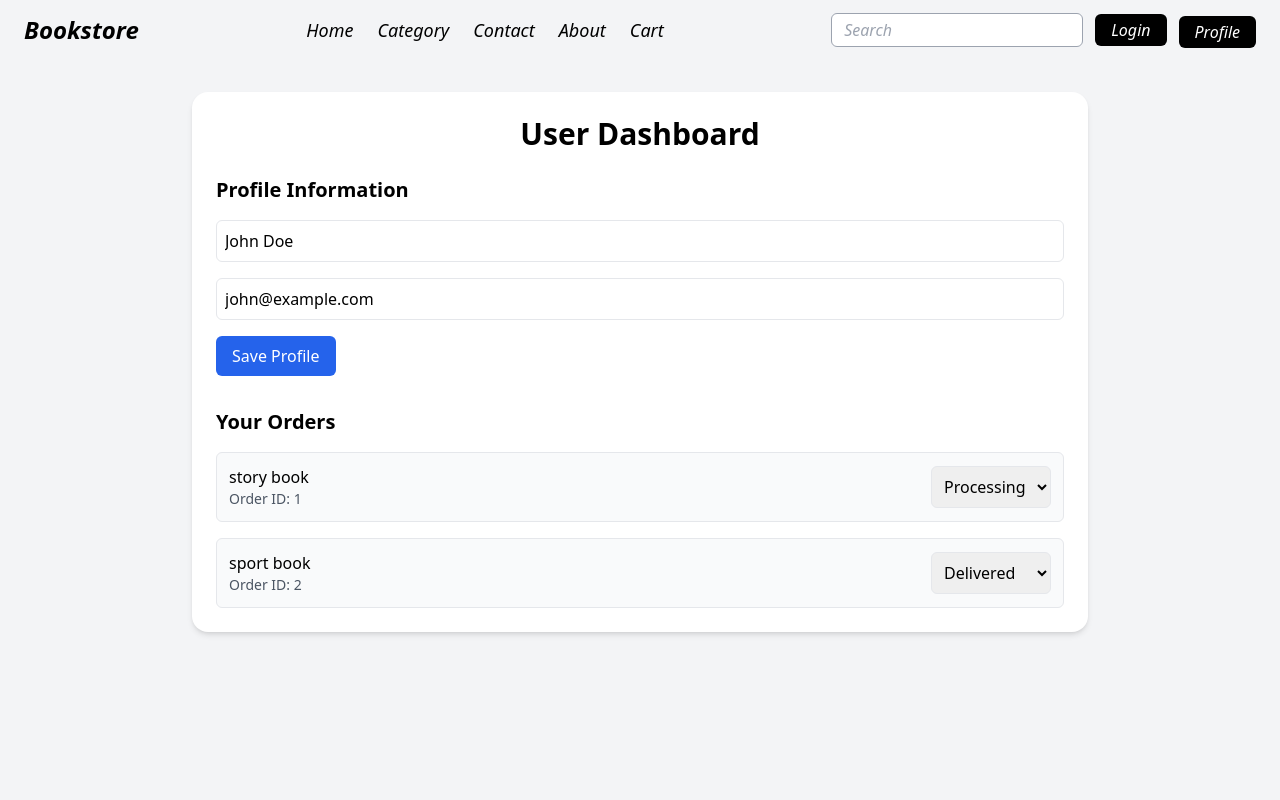
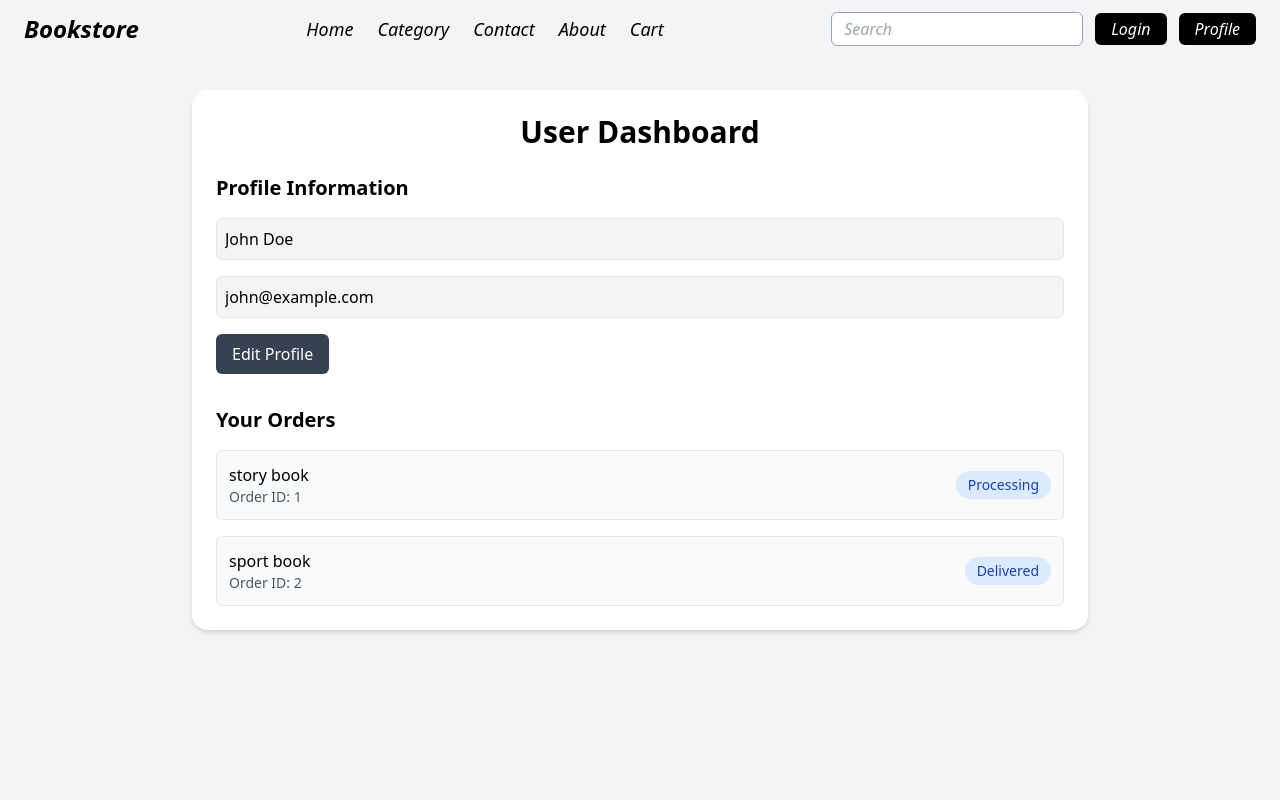
Before and after one commit to Syed-07dz/Book-Store-React, a React (Vite) app: page /profile in a window 1280 px wide. Shown: the top 800 px of the page. Built offline with nearby package versions, Linux system fonts and the light colour scheme.

Commit message:
some changes in profile page

```diff
--- a/src/components/Navbar.jsx
+++ b/src/components/Navbar.jsx
@@ -35,7 +35,7 @@ const Navbar = () => {
             Login
           </button>
           <button
-            className=" bg-black text-white  px-4 py-1 rounded-md italic hover:bg-gray-800 mt-1"
+            className=" bg-black text-white  px-4 py-1 rounded-md italic hover:bg-gray-800 "
             onClick={() => navigate("/Profile")}
           >
             Profile
--- a/src/components/Profile.jsx
+++ b/src/components/Profile.jsx
@@ -6,7 +6,9 @@ function Profile() {
     email: "john@example.com",
   });
 
-  const [orders, setOrders] = useState([
+  const [isEditingProfile, setIsEditingProfile] = useState(false);
+
+  const [orders] = useState([
     { id: 1, item: "story book", status: "Processing" },
     { id: 2, item: "sport book", status: "Delivered" },
   ]);
@@ -17,15 +19,8 @@ function Profile() {
   };
 
   const handleProfileSave = () => {
+    setIsEditingProfile(false);
     alert("Profile saved!");
-  };
-
-  const handleOrderStatusChange = (id, value) => {
-    setOrders((prevOrders) =>
-      prevOrders.map((order) =>
-        order.id === id ? { ...order, status: value } : order
-      )
-    );
   };
 
   return (
@@ -42,7 +37,8 @@ function Profile() {
               name="name"
               value={profile.name}
               onChange={handleProfileChange}
-              className="w-full border p-2 rounded-md"
+              disabled={!isEditingProfile}
+              className={`w-full border p-2 rounded-md ${!isEditingProfile ? "bg-gray-100 cursor-not-allowed" : ""}`}
               placeholder="Name"
             />
             <input
@@ -50,15 +46,26 @@ function Profile() {
               name="email"
               value={profile.email}
               onChange={handleProfileChange}
-              className="w-full border p-2 rounded-md"
+              disabled={!isEditingProfile}
+              className={`w-full border p-2 rounded-md ${!isEditingProfile ? "bg-gray-100 cursor-not-allowed" : ""}`}
               placeholder="Email"
             />
+
+            {isEditingProfile ? (
               <button
                 onClick={handleProfileSave}
                 className="bg-blue-600 text-white px-4 py-2 rounded-md hover:bg-blue-700"
               >
                 Save Profile
               </button>
+            ) : (
+              <button
+                onClick={() => setIsEditingProfile(true)}
+                className="bg-gray-700 text-white px-4 py-2 rounded-md hover:bg-gray-800"
+              >
+                Edit Profile
+              </button>
+            )}
           </div>
         </section>
 
@@ -75,17 +82,9 @@ function Profile() {
                   <p className="font-medium">{order.item}</p>
                   <p className="text-sm text-gray-600">Order ID: {order.id}</p>
                 </div>
-                <select
-                  value={order.status}
-                  onChange={(e) =>
-                    handleOrderStatusChange(order.id, e.target.value)
-                  }
-                  className="border p-2 rounded-md"
-                >
-                  <option value="Processing">Processing</option>
-                  <option value="Shipped">Shipped</option>
-                  <option value="Delivered">Delivered</option>
-                </select>
+                <span className="text-sm px-3 py-1 rounded-full bg-blue-100 text-blue-800">
+                  {order.status}
+                </span>
               </div>
             ))}
           </div>
```
Lines whose indentation alone changed are shown as unchanged.
